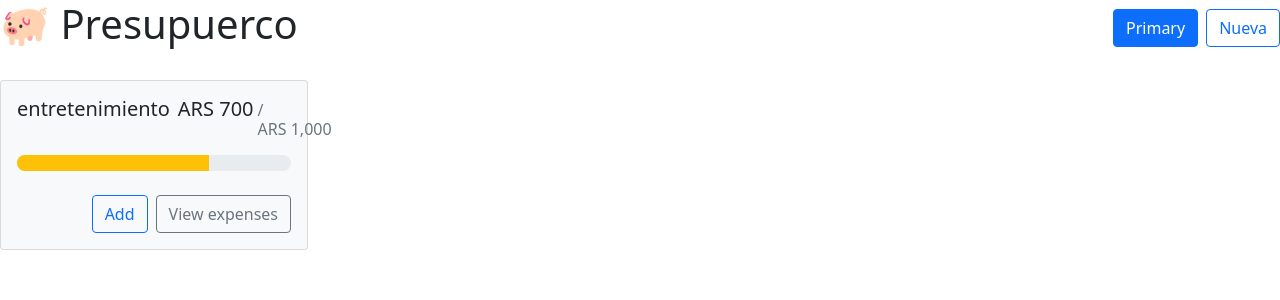
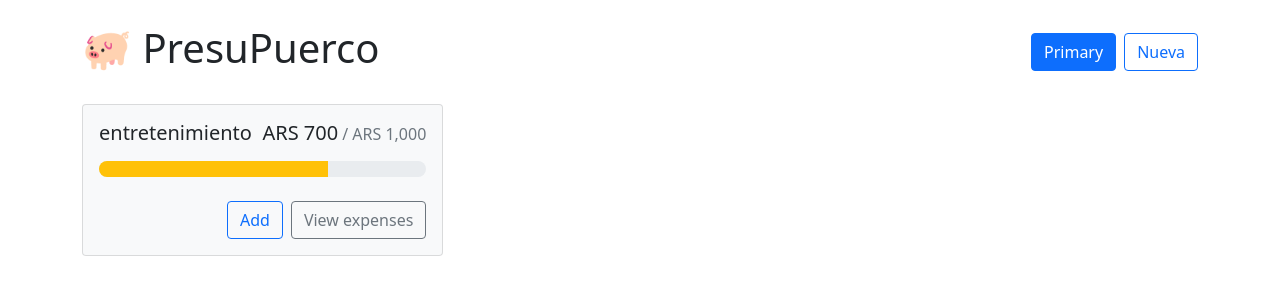
Before and after one commit to tomeli5n/presupuerco, a React (Create React App) app: page / in a window 1280 px wide. Shown: the top 300 px of the page. Built offline with nearby package versions, Linux system fonts and the light colour scheme.

Commit message:
layout2 aprender git rebase

```diff
--- a/src/App.js
+++ b/src/App.js
@@ -1,12 +1,13 @@
 //import './App.css';
 import { Button, Stack } from 'react-bootstrap';
+import Container from 'react-bootstrap/Container';
 import BudgetCard from './components/BudgetCard';
 
 function App() {
   return (
-    <container className="my-4">
+    <Container className="my-4">
       <Stack direction="horizontal" gap="2" className="mb-4">
-        <h1 className="me-auto"> 🐖 Presupuerco</h1>
+        <h1 className="me-auto"> 🐖 PresuPuerco</h1>
         <Button variant="primary">Primary</Button>
         <Button variant="outline-primary">Nueva</Button>
       </Stack>
@@ -21,7 +22,7 @@ function App() {
         <BudgetCard name="entretenimiento" gray amount={700} max={1000}></BudgetCard>
 
         </div>
-    </container>
+    </Container>
 
   );
 }
```
